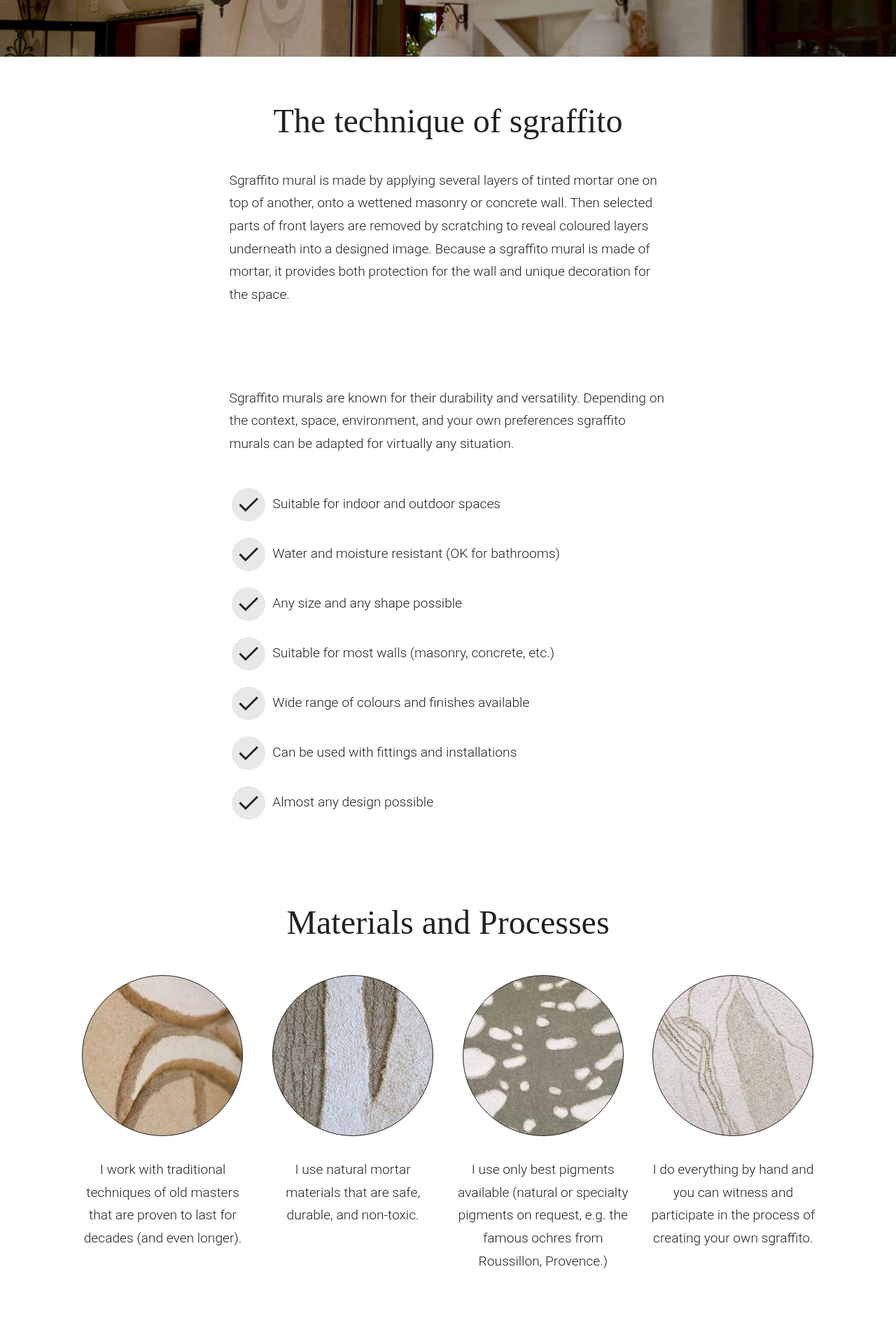
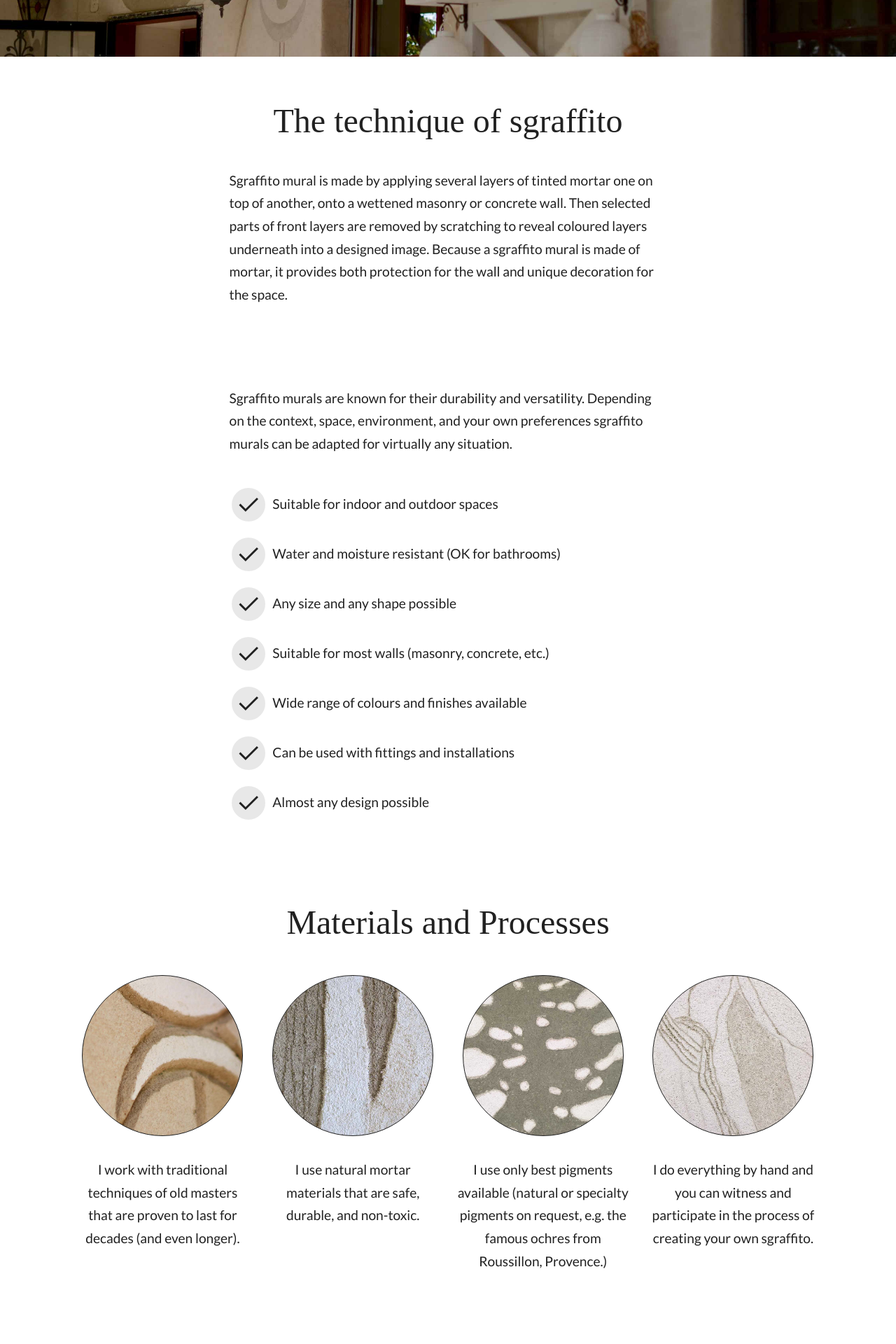
Before and after one commit to marek-kultys/trowel-and-lime, a Jekyll site: the page built from technique/index.html, in a window 1280 px wide. Shown: the part 459-2379 px from the top of the page at 70% size. Built offline with Jekyll 4.4.1, drawn with Linux system fonts in a browser that asks for light colours; some web fonts are replaced.

Commit message:
Change fonts to Cambo + Lato

```diff
--- a/_sass/body.scss
+++ b/_sass/body.scss
@@ -49,13 +49,13 @@
 }
 
 h1, h2, h3 {
-   font-family: 'Scope One', serif;
+   font-family: 'Cambo', serif;
    font-weight: 400;
    margin: 0px;
 }
 
 p, h4, h5, h6 {
-   font-family: 'Roboto', sans-serif;;
+   font-family: 'Lato', sans-serif;;
    font-weight: 300;
    margin: 0px;
 }
```
